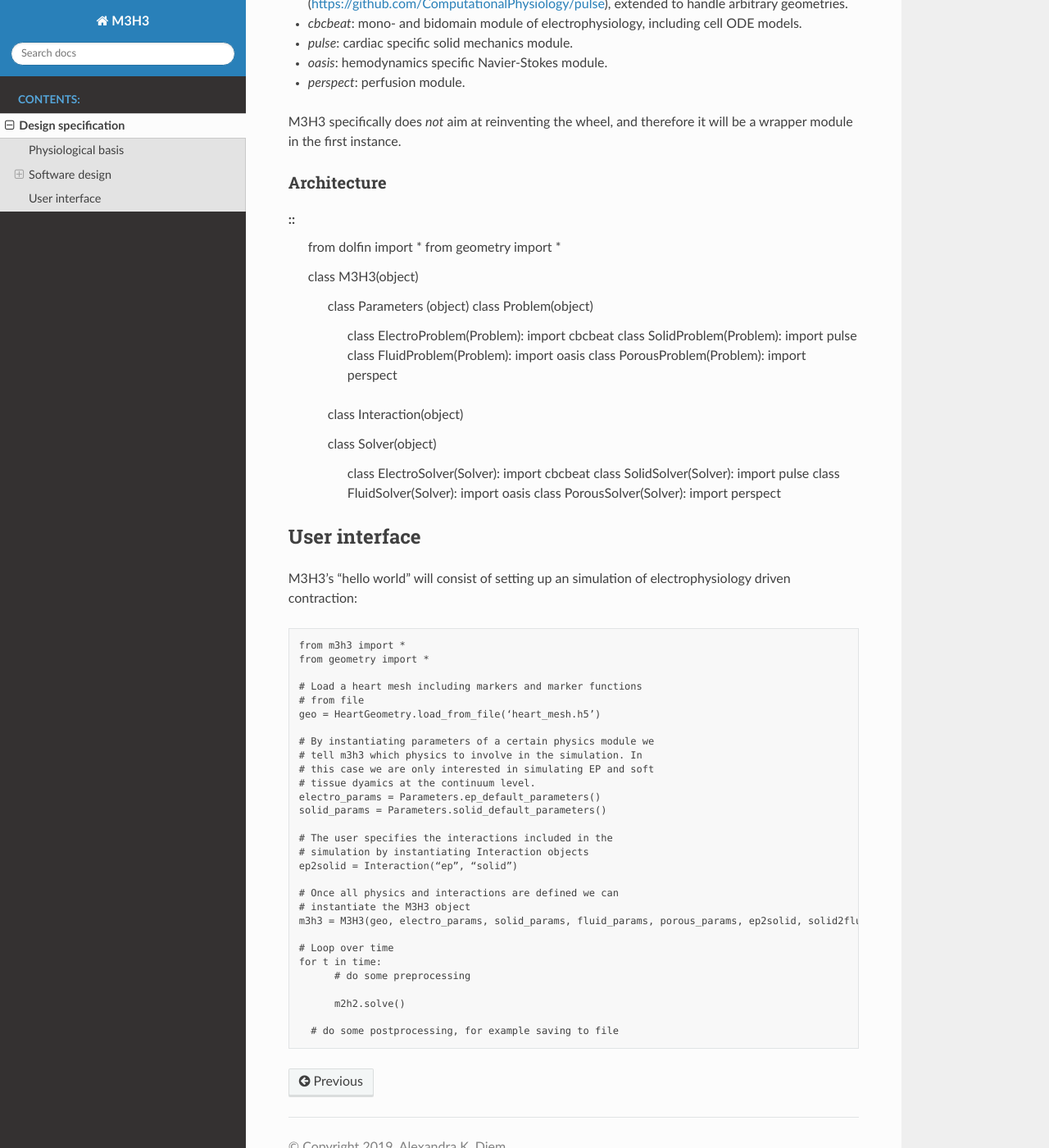
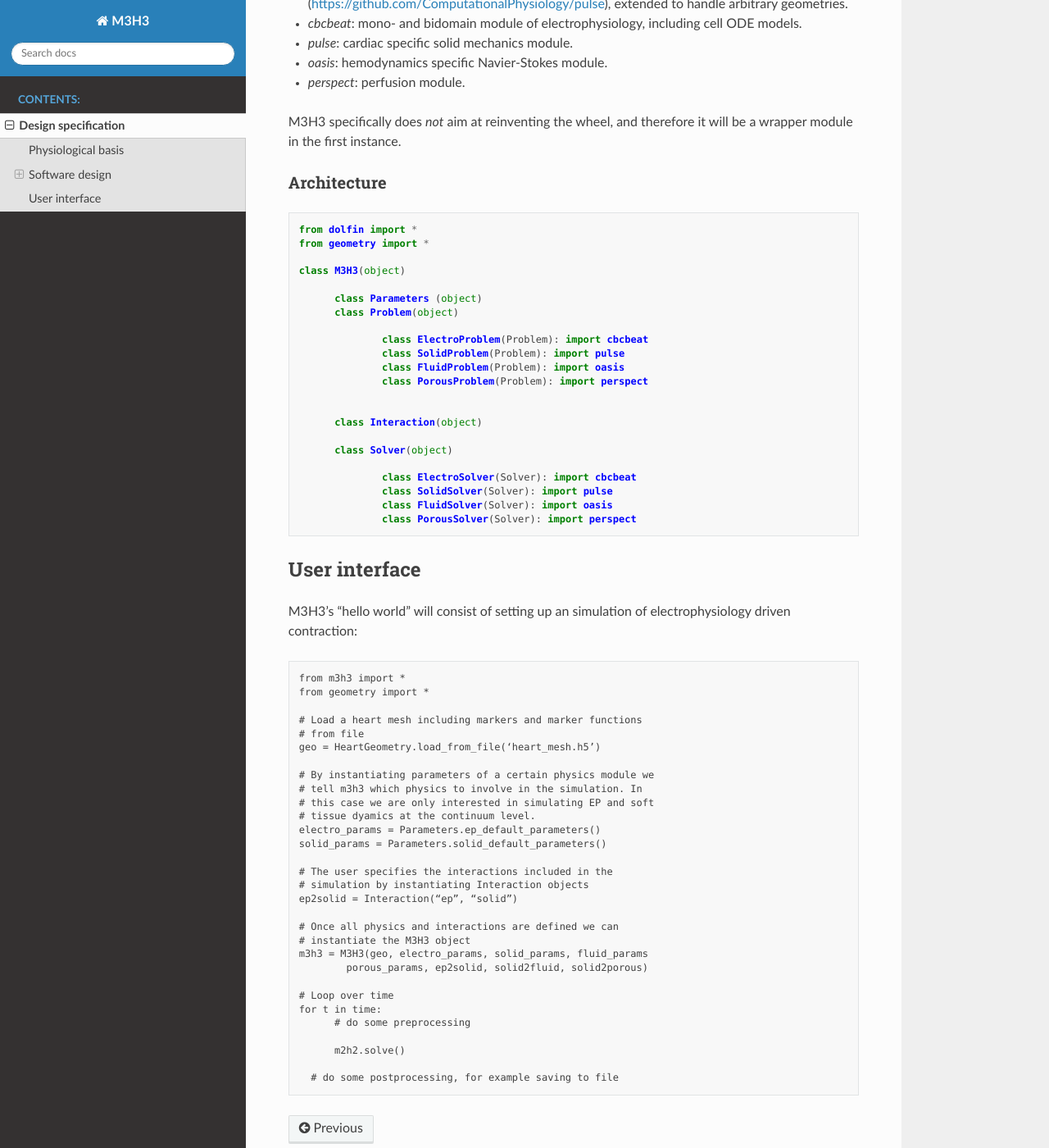
Before and after one commit to ComputationalPhysiology/m3h3, a Sphinx documentation site: the page built from docs/source/designdoc.rst, in a window 1280 px wide and 1400 px high, scrolled down 1000 px. Shown: the whole window at 82% size. Built offline with Sphinx 7.4.7 and the Read the Docs theme 2.0.0, drawn with Linux system fonts in a browser that asks for light colours.

Commit message:
layout tweaks

```diff
--- a/docs/source/designdoc.rst
+++ b/docs/source/designdoc.rst
@@ -32,6 +32,7 @@ Architecture
 ^^^^^^^^^^^^^^^^
 
 ::
+
   from dolfin import *
   from geometry import *
 
@@ -81,7 +82,8 @@ M3H3's "hello world" will consist of setting up an simulation of electrophysiolo
 
   # Once all physics and interactions are defined we can
   # instantiate the M3H3 object
-  m3h3 = M3H3(geo, electro_params, solid_params, fluid_params, porous_params, ep2solid, solid2fluid, solid2porous)
+  m3h3 = M3H3(geo, electro_params, solid_params, fluid_params
+          porous_params, ep2solid, solid2fluid, solid2porous)
 
   # Loop over time
   for t in time:
```
